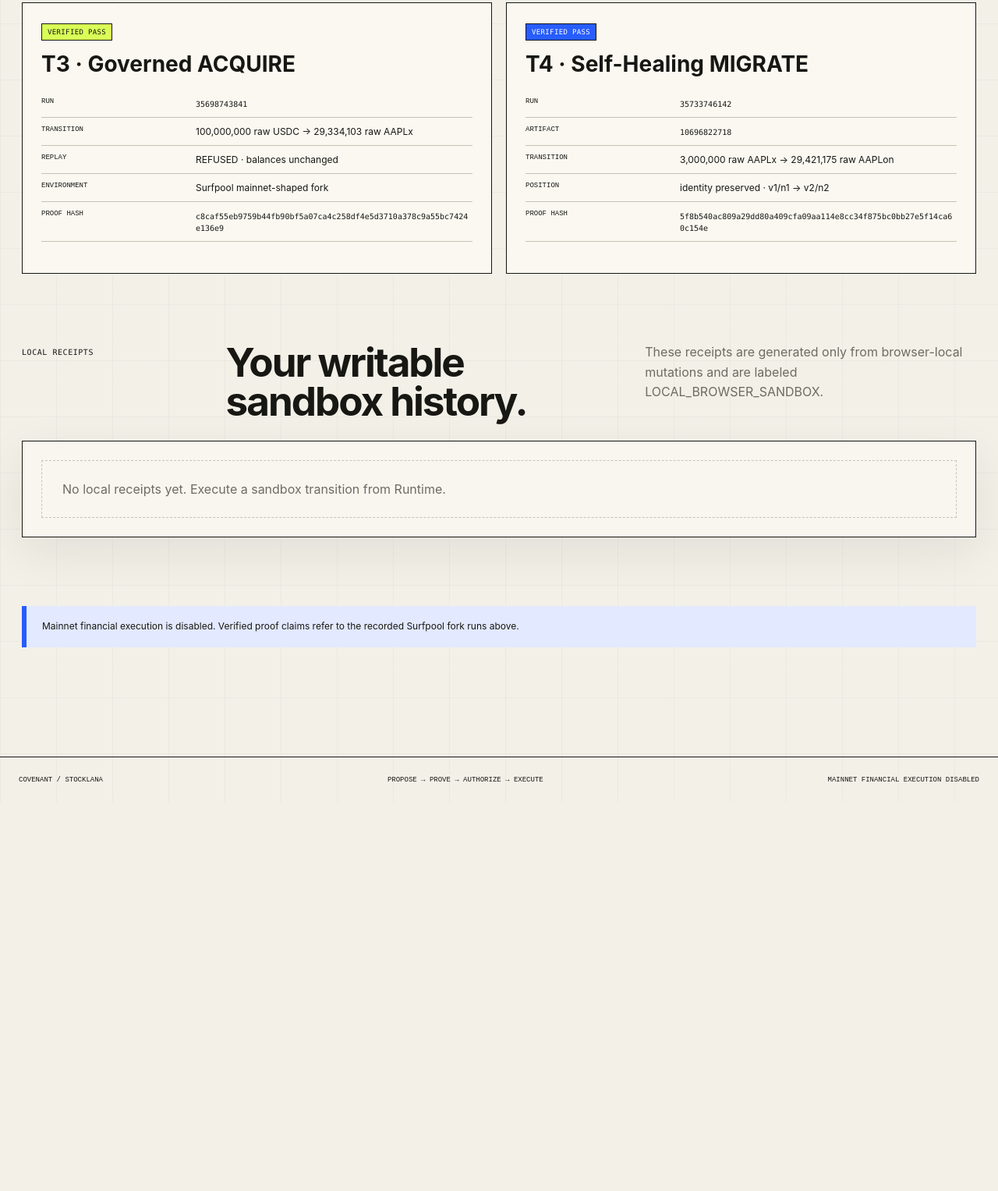
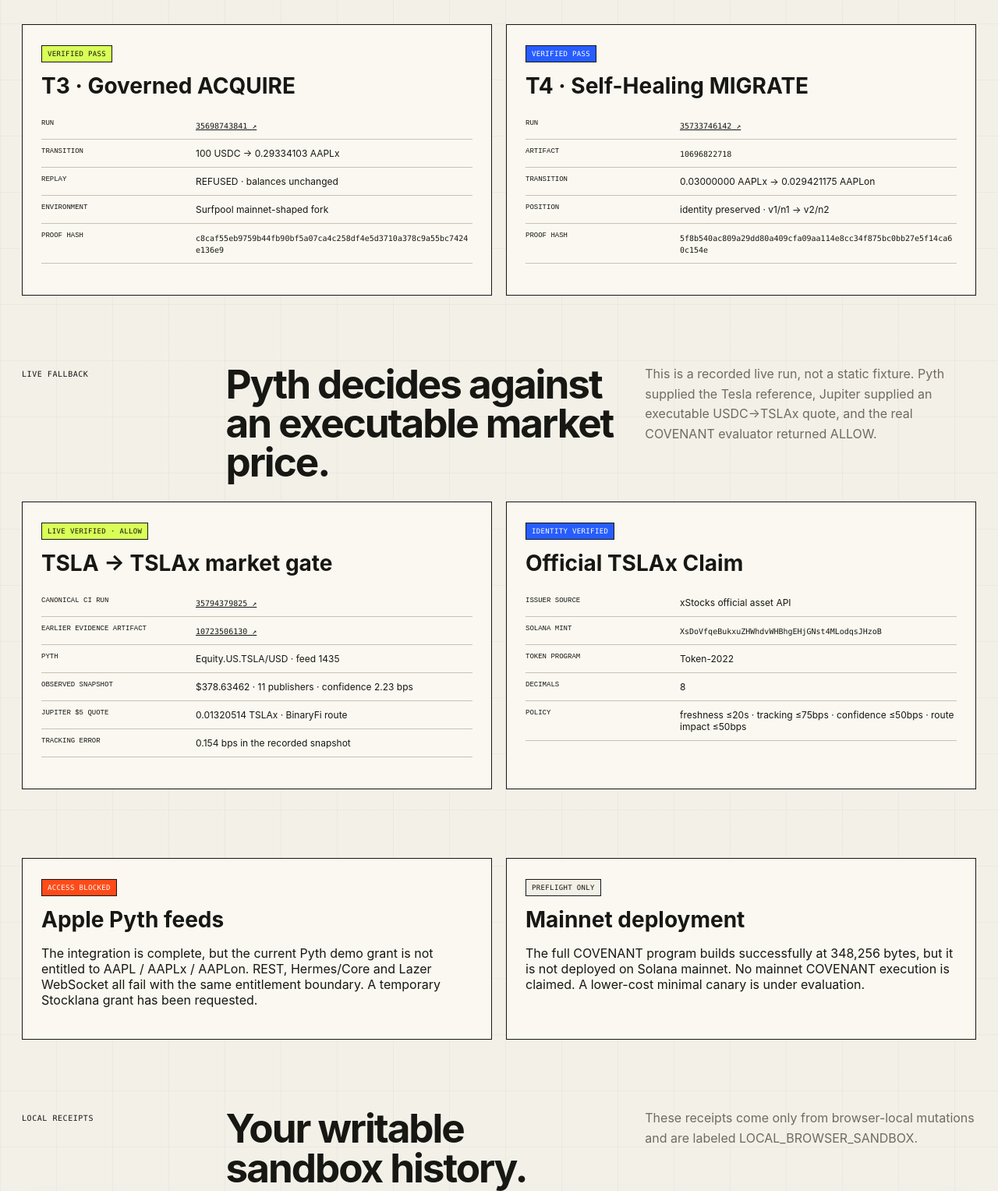
Before and after one commit to Faadil1/covenant, a website with bundled scripts: page demo/proofs.html in a window 1280 px wide. Shown: the part 546-2073 px from the top of the page at 78% size. Before the commit the page ends 1575 px from the top, so only its background shows below. Built offline with nearby package versions, Linux system fonts and the light colour scheme.

Commit message:
demo: surface live Tesla proof and current truth boundary

```diff
--- a/demo/proofs.html
+++ b/demo/proofs.html
@@ -3,20 +3,28 @@
 <header class="topbar">
   <a class="brand" href="/"><span class="brand-mark">C</span><span>COVENANT</span></a>
   <nav class="nav" aria-label="Primary">
-    <a data-nav="home" href="/">Overview</a>
-    <a data-nav="position" href="/position">Position</a>
-    <a data-nav="covenant" href="/covenant">Covenant</a>
-    <a data-nav="claims" href="/claims">Claims</a>
-    <a data-nav="runtime" href="/runtime">Runtime</a>
-    <a data-nav="proofs" href="/proofs">Proofs</a>
+    <a data-nav="home" href="/">Overview</a><a data-nav="position" href="/position">Position</a><a data-nav="covenant" href="/covenant">Covenant</a><a data-nav="claims" href="/claims">Claims</a><a data-nav="runtime" href="/runtime">Runtime</a><a data-nav="proofs" href="/proofs">Proofs</a>
   </nav>
   <div class="top-status"><span class="status-dot"></span><span data-local-status>LOCAL SANDBOX</span></div>
 </header><main class="page">
-<section class="page-head"><div><p class="kicker">VERIFIED EVIDENCE + LOCAL RECEIPTS</p><h1>State changes carry their <em>proof.</em></h1><p class="lede">Immutable fork evidence is separated from writable browser-sandbox receipts so the demo never blurs what actually ran on Solana-shaped state and what only ran locally.</p></div><button class="button button--secondary" id="exportState">EXPORT LOCAL SANDBOX</button></section>
+<section class="page-head"><div><p class="kicker">VERIFIED EXECUTION + LIVE MARKET EVIDENCE</p><h1>Every claim has a <em>boundary.</em></h1><p class="lede">Fork execution, live Pyth/Jupiter evidence and browser-local receipts are shown separately. Nothing on this page upgrades a sandbox or preflight into a mainnet execution claim.</p></div><button class="button button--secondary" id="exportState">EXPORT LOCAL SANDBOX</button></section>
+
 <section class="section"><div class="grid grid--2">
-<article class="proof-card"><span class="badge badge--allow">VERIFIED PASS</span><h3>T3 · Governed ACQUIRE</h3><dl><div><dt>Run</dt><dd><code>35698743841</code></dd></div><div><dt>Transition</dt><dd>100,000,000 raw USDC → 29,334,103 raw AAPLx</dd></div><div><dt>Replay</dt><dd>REFUSED · balances unchanged</dd></div><div><dt>Environment</dt><dd>Surfpool mainnet-shaped fork</dd></div><div><dt>Proof hash</dt><dd><code>c8caf55eb9759b44fb90bf5a07ca4c258df4e5d3710a378c9a55bc7424e136e9</code></dd></div></dl></article>
-<article class="proof-card"><span class="badge badge--info">VERIFIED PASS</span><h3>T4 · Self-Healing MIGRATE</h3><dl><div><dt>Run</dt><dd><code>35733746142</code></dd></div><div><dt>Artifact</dt><dd><code>10696822718</code></dd></div><div><dt>Transition</dt><dd>3,000,000 raw AAPLx → 29,421,175 raw AAPLon</dd></div><div><dt>Position</dt><dd>identity preserved · v1/n1 → v2/n2</dd></div><div><dt>Proof hash</dt><dd><code>5f8b540ac809a29dd80a409cfa09aa114e8cc34f875bc0bb27e5f14ca60c154e</code></dd></div></dl></article>
+<article class="proof-card"><span class="badge badge--allow">VERIFIED PASS</span><h3>T3 · Governed ACQUIRE</h3><dl><div><dt>Run</dt><dd><a class="text-link" target="_blank" rel="noreferrer" href="https://github.com/Faadil1/covenant/actions/runs/35698743841"><code>35698743841 ↗</code></a></dd></div><div><dt>Transition</dt><dd>100 USDC → 0.29334103 AAPLx</dd></div><div><dt>Replay</dt><dd>REFUSED · balances unchanged</dd></div><div><dt>Environment</dt><dd>Surfpool mainnet-shaped fork</dd></div><div><dt>Proof hash</dt><dd><code>c8caf55eb9759b44fb90bf5a07ca4c258df4e5d3710a378c9a55bc7424e136e9</code></dd></div></dl></article>
+<article class="proof-card"><span class="badge badge--info">VERIFIED PASS</span><h3>T4 · Self-Healing MIGRATE</h3><dl><div><dt>Run</dt><dd><a class="text-link" target="_blank" rel="noreferrer" href="https://github.com/Faadil1/covenant/actions/runs/35733746142"><code>35733746142 ↗</code></a></dd></div><div><dt>Artifact</dt><dd><code>10696822718</code></dd></div><div><dt>Transition</dt><dd>0.03000000 AAPLx → 0.029421175 AAPLon</dd></div><div><dt>Position</dt><dd>identity preserved · v1/n1 → v2/n2</dd></div><div><dt>Proof hash</dt><dd><code>5f8b540ac809a29dd80a409cfa09aa114e8cc34f875bc0bb27e5f14ca60c154e</code></dd></div></dl></article>
 </div></section>
-<section class="section"><div class="section-title"><div><span class="eyebrow">LOCAL RECEIPTS</span></div><h2>Your writable sandbox history.</h2><p>These receipts are generated only from browser-local mutations and are labeled LOCAL_BROWSER_SANDBOX.</p></div><div class="panel" id="localReceipts"></div></section>
-<section class="section"><div class="callout">Mainnet financial execution is disabled. Verified proof claims refer to the recorded Surfpool fork runs above.</div></section>
-</main><footer><span>COVENANT / STOCKLANA</span><span>PROPOSE → PROVE → AUTHORIZE → EXECUTE</span><span>MAINNET FINANCIAL EXECUTION DISABLED</span></footer></div><script type="module" src="./app.js"></script></body></html>
+
+<section class="section" id="tesla-live"><div class="section-title"><div><span class="eyebrow">LIVE FALLBACK</span></div><h2>Pyth decides against an executable market price.</h2><p>This is a recorded live run, not a static fixture. Pyth supplied the Tesla reference, Jupiter supplied an executable USDC→TSLAx quote, and the real COVENANT evaluator returned ALLOW.</p></div>
+<div class="grid grid--2">
+<article class="proof-card proof-card--live"><span class="badge badge--allow">LIVE VERIFIED · ALLOW</span><h3>TSLA → TSLAx market gate</h3><dl><div><dt>Canonical CI run</dt><dd><a class="text-link" target="_blank" rel="noreferrer" href="https://github.com/Faadil1/covenant/actions/runs/35794379825"><code>35794379825 ↗</code></a></dd></div><div><dt>Earlier evidence artifact</dt><dd><a class="text-link" target="_blank" rel="noreferrer" href="https://github.com/Faadil1/covenant/actions/runs/35794106102/artifacts/10723506130"><code>10723506130 ↗</code></a></dd></div><div><dt>Pyth</dt><dd>Equity.US.TSLA/USD · feed 1435</dd></div><div><dt>Observed snapshot</dt><dd>$378.63462 · 11 publishers · confidence 2.23 bps</dd></div><div><dt>Jupiter $5 quote</dt><dd>0.01320514 TSLAx · BinaryFi route</dd></div><div><dt>Tracking error</dt><dd>0.154 bps in the recorded snapshot</dd></div></dl></article>
+<article class="proof-card"><span class="badge badge--info">IDENTITY VERIFIED</span><h3>Official TSLAx Claim</h3><dl><div><dt>Issuer source</dt><dd>xStocks official asset API</dd></div><div><dt>Solana mint</dt><dd><code>XsDoVfqeBukxuZHWhdvWHBhgEHjGNst4MLodqsJHzoB</code></dd></div><div><dt>Token program</dt><dd>Token-2022</dd></div><div><dt>Decimals</dt><dd>8</dd></div><div><dt>Policy</dt><dd>freshness ≤20s · tracking ≤75bps · confidence ≤50bps · route impact ≤50bps</dd></div></dl></article>
+</div></section>
+
+<section class="section"><div class="grid grid--2">
+<article class="proof-card"><span class="badge badge--refuse">ACCESS BLOCKED</span><h3>Apple Pyth feeds</h3><p>The integration is complete, but the current Pyth demo grant is not entitled to AAPL / AAPLx / AAPLon. REST, Hermes/Core and Lazer WebSocket all fail with the same entitlement boundary. A temporary Stocklana grant has been requested.</p></article>
+<article class="proof-card"><span class="badge badge--neutral">PREFLIGHT ONLY</span><h3>Mainnet deployment</h3><p>The full COVENANT program builds successfully at 348,256 bytes, but it is not deployed on Solana mainnet. No mainnet COVENANT execution is claimed. A lower-cost minimal canary is under evaluation.</p></article>
+</div></section>
+
+<section class="section"><div class="section-title"><div><span class="eyebrow">LOCAL RECEIPTS</span></div><h2>Your writable sandbox history.</h2><p>These receipts come only from browser-local mutations and are labeled LOCAL_BROWSER_SANDBOX.</p></div><div class="panel" id="localReceipts"></div></section>
+<section class="section"><div class="callout"><strong>Truth boundary:</strong> T3/T4 = verified Surfpool mainnet-shaped fork. Tesla = verified live Pyth + Jupiter market evidence through COVENANT. Browser receipts = local sandbox. Full COVENANT mainnet deployment = not yet done.</div></section>
+</main><footer><span>COVENANT / STOCKLANA</span><span>PROPOSE → PROVE → AUTHORIZE → EXECUTE</span><span>LIVE MARKET PROOF · MAINNET PROGRAM NOT DEPLOYED</span></footer></div><script type="module" src="./app.js"></script></body></html>
```
